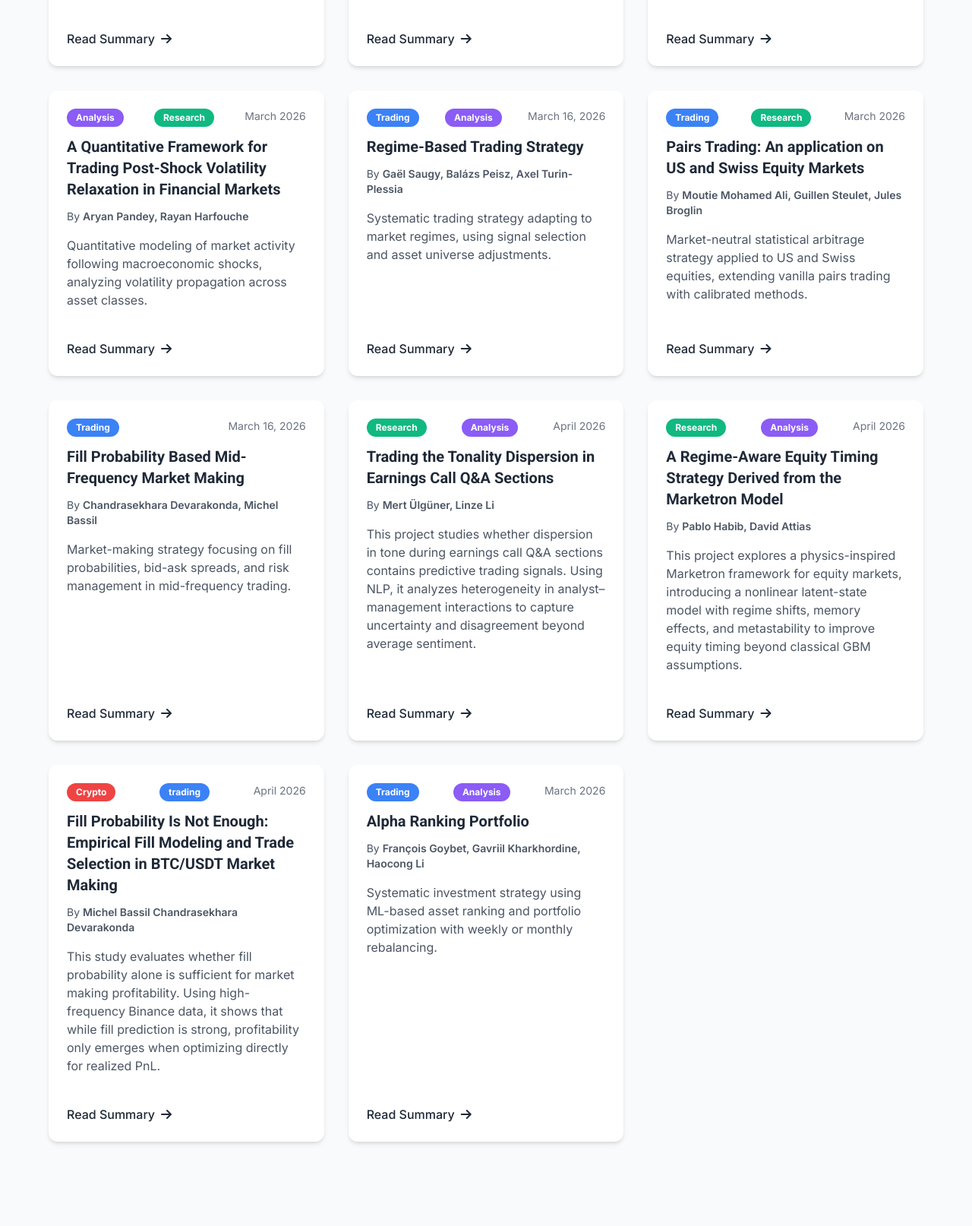
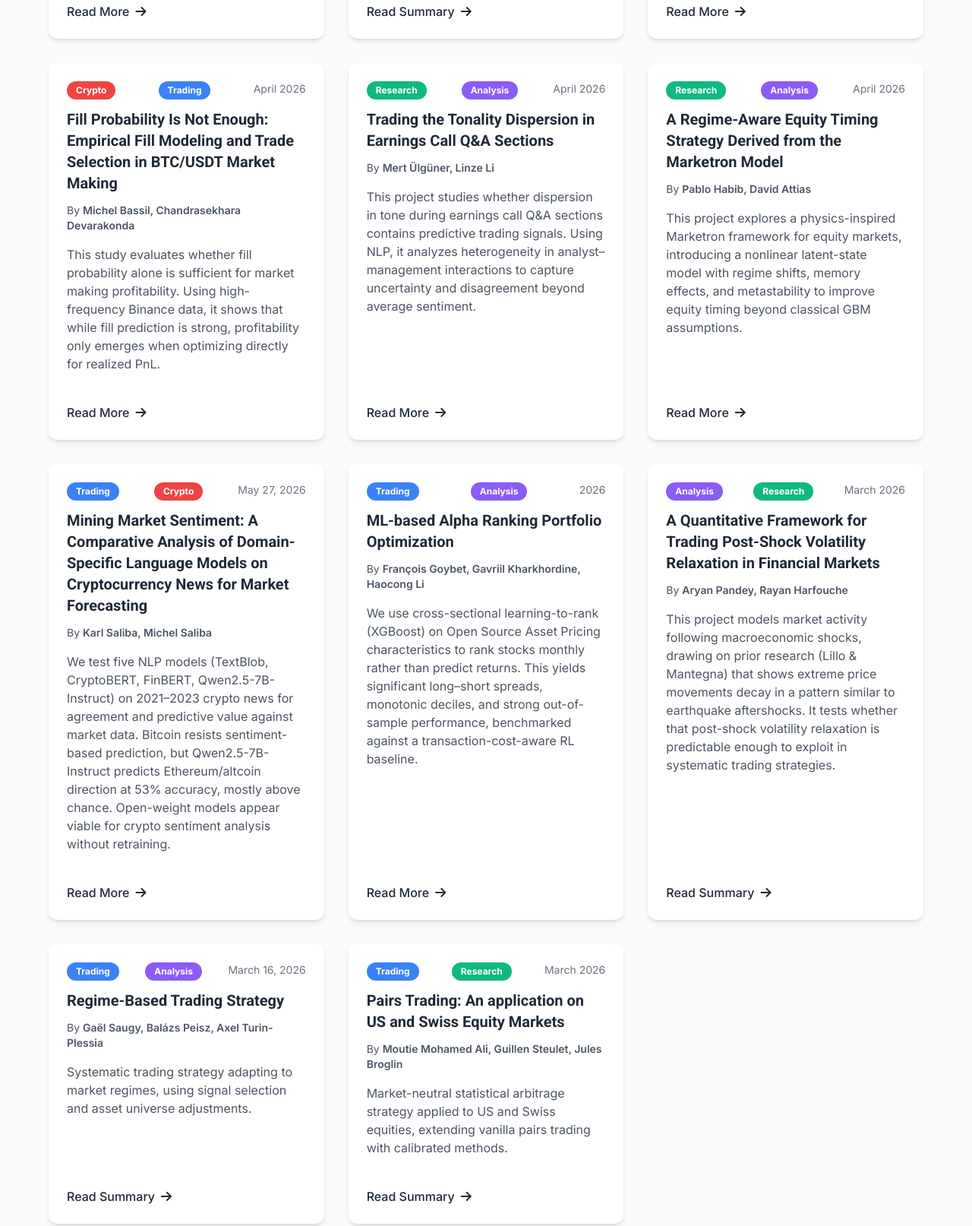
Before and after one commit to tfa-epfl/tfa-epfl.github.io, a website: page research/index.html in a window 1280 px wide. Shown: the part 3824-5438 px from the top of the page at 76% size. Drawn offline with Linux system fonts and the light colour scheme.

Commit message:
feat: added final paper of quant track and citadel logo

```diff
--- a/research/index.html
+++ b/research/index.html
@@ -483,9 +483,6 @@
                     <p class="text-gray-600 dark:text-gray-300 max-w-3xl mx-auto text-lg">
                         Discover the latest research papers, trading strategies, and financial insights from our talented members. New publications are added weekly.
                     </p>
-					<p class="text-sm text-gray-500 dark:text-gray-400 mt-4 max-w-2xl mx-auto">
-    					Note: The publications below are summaries. For full versions, please contact us.
-					</p>
                 </div>
 
                 <!-- Filter buttons -->
@@ -514,7 +511,7 @@
                 <div class="flex justify-between items-start mb-3">
                     <span class="tag-trading text-xs font-bold px-3 py-1 rounded-full">Trading</span>
                     <span class="tag-research text-xs font-bold px-3 py-1 rounded-full">Research</span>
-                    <span class="text-sm text-gray-500 dark:text-gray-400">March 16, 2026</span>
+                    <span class="text-sm text-gray-500 dark:text-gray-400">May 17, 2026</span>
                 </div>
                 <h3 class="heading-font text-xl font-bold mb-3 text-gray-800 dark:text-white">A Deep Learning Framework for Momentum-Based Trading on New York Stocks Combining Technical and Sentiment Factors</h3>
                 <p class="text-gray-600 dark:text-gray-300 mb-4 text-sm">
@@ -525,8 +522,8 @@
                 </p>
             </div>
             <div class="px-6 pb-6 pt-0">
-                <a href="papers/Deep Learning Momentum and Sentiment Strategy on New York Stocks.pdf" target="_blank" class="inline-flex items-center text-green-accent font-medium group">
-                    Read Summary <i class="fas fa-arrow-right ml-2 group-hover:ml-4 transition-all duration-300"></i>
+                <a href="papers/TFA_paper_sentiment_score.pdf" target="_blank" class="inline-flex items-center text-green-accent font-medium group">
+                    Read  More<i class="fas fa-arrow-right ml-2 group-hover:ml-4 transition-all duration-300"></i>
                 </a>
             </div>
         </div>
@@ -566,7 +563,7 @@
             <div class="p-6 flex-grow">
                 <div class="flex justify-between items-start mb-3">
                     <span class="tag-analysis text-xs font-bold px-3 py-1 rounded-full">Analysis</span>
-                    <span class="tag-research text-xs font-bold px-3 py-1 rounded-full">research</span>
+                    <span class="tag-research text-xs font-bold px-3 py-1 rounded-full">Research</span>
                     <span class="text-sm text-gray-500 dark:text-gray-400">April 2026</span>
                 </div>
                 <h3 class="heading-font text-xl font-bold mb-3 text-gray-800 dark:text-white">Delta Hedging Optimization with Reinforcement Learning</h3>
@@ -578,8 +575,166 @@
                 </p>
             </div>
             <div class="px-6 pb-6 pt-0">
-                <a href="papers/rl_hedging_DOC.pdf" target="_blank" class="inline-flex items-center text-green-accent font-medium group">
-                    Read Summary <i class="fas fa-arrow-right ml-2 group-hover:ml-4 transition-all duration-300"></i>
+                <a href="papers/RL_Hedging_Paper.pdf" target="_blank" class="inline-flex items-center text-green-accent font-medium group">
+                    Read More <i class="fas fa-arrow-right ml-2 group-hover:ml-4 transition-all duration-300"></i>
+                </a>
+            </div>
+        </div>
+    </div>
+
+
+
+
+
+
+<div class="fade-in-up delay-200 publication-card" data-category="crypto market-making execution">
+    <div class="bg-white dark:bg-gray-800 rounded-xl shadow-md overflow-hidden card-hover dark-transition h-full flex flex-col">
+        <div class="p-6 flex-grow">
+
+            <div class="flex justify-between items-start mb-3">
+                <span class="tag-crypto text-xs font-bold px-3 py-1 rounded-full">Crypto</span>
+                <span class="tag-trading text-xs font-bold px-3 py-1 rounded-full">Trading</span>
+                <span class="text-sm text-gray-500 dark:text-gray-400">April 2026</span>
+            </div>
+
+            <h3 class="heading-font text-xl font-bold mb-3 text-gray-800 dark:text-white">
+                Fill Probability Is Not Enough: Empirical Fill Modeling and Trade Selection in BTC/USDT Market Making
+            </h3>
+
+            <p class="text-gray-600 dark:text-gray-300 mb-4 text-sm">
+                By <span class="font-semibold">Michel Bassil, Chandrasekhara Devarakonda</span>
+            </p>
+
+            <p class="text-gray-600 dark:text-gray-300 mb-4">
+                This study evaluates whether fill probability alone is sufficient for market making profitability. Using high-frequency Binance data, it shows that while fill prediction is strong, profitability only emerges when optimizing directly for realized PnL.
+            </p>
+
+        </div>
+            <div class="px-6 pb-6 pt-0">
+                <a href="papers/Fill-Probability.pdf" target="_blank" class="inline-flex items-center text-green-accent font-medium group">
+                    Read More <i class="fas fa-arrow-right ml-2 group-hover:ml-4 transition-all duration-300"></i>
+                </a>
+            </div>
+    </div>
+</div>
+
+
+	<div class="fade-in-up delay-200 publication-card" data-category="research equity nlp">
+    <div class="bg-white dark:bg-gray-800 rounded-xl shadow-md overflow-hidden card-hover dark-transition h-full flex flex-col">
+        <div class="p-6 flex-grow">
+
+            <div class="flex justify-between items-start mb-3">
+                <span class="tag-research text-xs font-bold px-3 py-1 rounded-full">Research</span>
+                <span class="tag-analysis text-xs font-bold px-3 py-1 rounded-full">Analysis</span>
+                <span class="text-sm text-gray-500 dark:text-gray-400">April 2026</span>
+            </div>
+
+            <h3 class="heading-font text-xl font-bold mb-3 text-gray-800 dark:text-white">
+                Trading the Tonality Dispersion in Earnings Call Q&A Sections
+            </h3>
+
+            <p class="text-gray-600 dark:text-gray-300 mb-4 text-sm">
+                By <span class="font-semibold">Mert Ülgüner, Linze Li</span>
+            </p>
+
+            <p class="text-gray-600 dark:text-gray-300 mb-4">
+                This project studies whether dispersion in tone during earnings call Q&A sections contains predictive trading signals. Using NLP, it analyzes heterogeneity in analyst–management interactions to capture uncertainty and disagreement beyond average sentiment.
+            </p>
+
+        </div>
+            <div class="px-6 pb-6 pt-0">
+                <a href="papers/Trading the Tonality Dispersion in Earnings Call Q&A Sections.pdf" target="_blank" class="inline-flex items-center text-green-accent font-medium group">
+                    Read More <i class="fas fa-arrow-right ml-2 group-hover:ml-4 transition-all duration-300"></i>
+                </a>
+            </div>
+    </div>
+</div>
+
+
+<div class="fade-in-up delay-200 publication-card" data-category="research macro quant">
+    <div class="bg-white dark:bg-gray-800 rounded-xl shadow-md overflow-hidden card-hover dark-transition h-full flex flex-col">
+        <div class="p-6 flex-grow">
+
+            <div class="flex justify-between items-start mb-3">
+                <span class="tag-research text-xs font-bold px-3 py-1 rounded-full">Research</span>
+                <span class="tag-analysis text-xs font-bold px-3 py-1 rounded-full">Analysis</span>
+                <span class="text-sm text-gray-500 dark:text-gray-400">April 2026</span>
+            </div>
+
+            <h3 class="heading-font text-xl font-bold mb-3 text-gray-800 dark:text-white">
+                A Regime-Aware Equity Timing Strategy Derived from the Marketron Model
+            </h3>
+
+            <p class="text-gray-600 dark:text-gray-300 mb-4 text-sm">
+                By <span class="font-semibold">Pablo Habib, David Attias</span>
+            </p>
+
+            <p class="text-gray-600 dark:text-gray-300 mb-4">
+                This project explores a physics-inspired Marketron framework for equity markets, introducing a nonlinear latent-state model with regime shifts, memory effects, and metastability to improve equity timing beyond classical GBM assumptions.
+            </p>
+
+        </div>
+            <div class="px-6 pb-6 pt-0">
+                <a href="papers/TFA-Pablo.pdf" target="_blank" class="inline-flex items-center text-green-accent font-medium group">
+                    Read More <i class="fas fa-arrow-right ml-2 group-hover:ml-4 transition-all duration-300"></i>
+                </a>
+            </div>
+    </div>
+</div>
+
+
+
+
+
+   <!-- Publication 6 -->
+    <div class="fade-in-up delay-500 publication-card" data-category="trading">
+        <div class="bg-white dark:bg-gray-800 rounded-xl shadow-md overflow-hidden card-hover dark-transition h-full flex flex-col">
+            <div class="p-6 flex-grow">
+                <div class="flex justify-between items-start mb-3">
+                    <span class="tag-trading text-xs font-bold px-3 py-1 rounded-full">Trading</span>
+                <span class="tag-crypto text-xs font-bold px-3 py-1 rounded-full">Crypto</span>
+                    <span class="text-sm text-gray-500 dark:text-gray-400">May 27, 2026</span>
+                </div>
+                <h3 class="heading-font text-xl font-bold mb-3 text-gray-800 dark:text-white">Mining Market Sentiment: A Comparative Analysis of Domain-Specific Language Models on Cryptocurrency News for Market Forecasting</h3>
+                <p class="text-gray-600 dark:text-gray-300 mb-4 text-sm">
+                    By <span class="font-semibold">Karl Saliba, Michel Saliba</span>
+                </p>
+                <p class="text-gray-600 dark:text-gray-300 mb-4">
+				We test five NLP models (TextBlob, CryptoBERT, FinBERT, Qwen2.5-7B-Instruct) on 2021–2023 crypto news for agreement and predictive value against market data. Bitcoin resists sentiment-based prediction, but Qwen2.5-7B-Instruct predicts Ethereum/altcoin direction at 53% accuracy, mostly above chance. Open-weight models appear viable for crypto sentiment analysis without retraining.
+                </p>
+            </div>
+            <div class="px-6 pb-6 pt-0">
+					<a href="papers/TFA_CSA-1.pdf" target="_blank" class="inline-flex items-center text-green-accent font-medium group">
+                    Read More <i class="fas fa-arrow-right ml-2 group-hover:ml-4 transition-all duration-300"></i>
+                </a>
+            </div>
+        </div>
+    </div>
+
+
+
+
+
+    <!-- Publication 1 -->
+    <div class="fade-in-up publication-card" data-category="trading analysis">
+        <div class="bg-white dark:bg-gray-800 rounded-xl shadow-md overflow-hidden card-hover dark-transition h-full flex flex-col">
+            <div class="p-6 flex-grow">
+                <div class="flex justify-between items-start mb-3">
+                    <span class="tag-trading text-xs font-bold px-3 py-1 rounded-full">Trading</span>
+                    <span class="tag-analysis text-xs font-bold px-3 py-1 rounded-full">Analysis</span>
+                    <span class="text-sm text-gray-500 dark:text-gray-400"> 2026</span>
+                </div>
+                <h3 class="heading-font text-xl font-bold mb-3 text-gray-800 dark:text-white">ML-based Alpha Ranking Portfolio Optimization</h3>
+                <p class="text-gray-600 dark:text-gray-300 mb-4 text-sm">
+                    By <span class="font-semibold">François Goybet, Gavriil Kharkhordine, Haocong Li</span>
+                </p>
+                <p class="text-gray-600 dark:text-gray-300 mb-4">
+				We use cross-sectional learning-to-rank (XGBoost) on Open Source Asset Pricing characteristics to rank stocks monthly rather than predict returns. This yields significant long–short spreads, monotonic deciles, and strong out-of-sample performance, benchmarked against a transaction-cost-aware RL baseline.
+                </p>
+            </div>
+            <div class="px-6 pb-6 pt-0">
+                <a href="papers/ml_alpha_ranking_portfolio.pdf" target="_blank" class="inline-flex items-center text-green-accent font-medium group">
+                    Read More <i class="fas fa-arrow-right ml-2 group-hover:ml-4 transition-all duration-300"></i>
                 </a>
             </div>
         </div>
@@ -600,7 +755,7 @@
                     By <span class="font-semibold">Aryan Pandey, Rayan Harfouche</span>
                 </p>
                 <p class="text-gray-600 dark:text-gray-300 mb-4">
-                    Quantitative modeling of market activity following macroeconomic shocks, analyzing volatility propagation across asset classes.
+				This project models market activity following macroeconomic shocks, drawing on prior research (Lillo & Mantegna) that shows extreme price movements decay in a pattern similar to earthquake aftershocks. It tests whether that post-shock volatility relaxation is predictable enough to exploit in systematic trading strategies.
                 </p>
             </div>
             <div class="px-6 pb-6 pt-0">
@@ -662,148 +817,6 @@
     </div>
 
 
-    <!-- Publication 6 -->
-    <div class="fade-in-up delay-500 publication-card" data-category="trading">
-        <div class="bg-white dark:bg-gray-800 rounded-xl shadow-md overflow-hidden card-hover dark-transition h-full flex flex-col">
-            <div class="p-6 flex-grow">
-                <div class="flex justify-between items-start mb-3">
-                    <span class="tag-trading text-xs font-bold px-3 py-1 rounded-full">Trading</span>
-                    <span class="text-sm text-gray-500 dark:text-gray-400">March 16, 2026</span>
-                </div>
-                <h3 class="heading-font text-xl font-bold mb-3 text-gray-800 dark:text-white">Fill Probability Based Mid-Frequency Market Making</h3>
-                <p class="text-gray-600 dark:text-gray-300 mb-4 text-sm">
-                    By <span class="font-semibold">Chandrasekhara Devarakonda, Michel Bassil</span>
-                </p>
-                <p class="text-gray-600 dark:text-gray-300 mb-4">
-                    Market-making strategy focusing on fill probabilities, bid-ask spreads, and risk management in mid-frequency trading.
-                </p>
-            </div>
-            <div class="px-6 pb-6 pt-0">
-                <a href="papers/Mid_frequency_Crypto_market_making.pdf" target="_blank" class="inline-flex items-center text-green-accent font-medium group">
-                    Read Summary <i class="fas fa-arrow-right ml-2 group-hover:ml-4 transition-all duration-300"></i>
-                </a>
-            </div>
-        </div>
-    </div>
-
-	<div class="fade-in-up delay-200 publication-card" data-category="research equity nlp">
-    <div class="bg-white dark:bg-gray-800 rounded-xl shadow-md overflow-hidden card-hover dark-transition h-full flex flex-col">
-        <div class="p-6 flex-grow">
-
-            <div class="flex justify-between items-start mb-3">
-                <span class="tag-research text-xs font-bold px-3 py-1 rounded-full">Research</span>
-                <span class="tag-analysis text-xs font-bold px-3 py-1 rounded-full">Analysis</span>
-                <span class="text-sm text-gray-500 dark:text-gray-400">April 2026</span>
-            </div>
-
-            <h3 class="heading-font text-xl font-bold mb-3 text-gray-800 dark:text-white">
-                Trading the Tonality Dispersion in Earnings Call Q&A Sections
-            </h3>
-
-            <p class="text-gray-600 dark:text-gray-300 mb-4 text-sm">
-                By <span class="font-semibold">Mert Ülgüner, Linze Li</span>
-            </p>
-
-            <p class="text-gray-600 dark:text-gray-300 mb-4">
-                This project studies whether dispersion in tone during earnings call Q&A sections contains predictive trading signals. Using NLP, it analyzes heterogeneity in analyst–management interactions to capture uncertainty and disagreement beyond average sentiment.
-            </p>
-
-        </div>
-            <div class="px-6 pb-6 pt-0">
-                <a href="papers/Trading_the_Tonality_Dispersion_in_Earnings_Call_Q_A_Sections.pdf" target="_blank" class="inline-flex items-center text-green-accent font-medium group">
-                    Read Summary <i class="fas fa-arrow-right ml-2 group-hover:ml-4 transition-all duration-300"></i>
-                </a>
-            </div>
-    </div>
-</div>
-
-<div class="fade-in-up delay-200 publication-card" data-category="research macro quant">
-    <div class="bg-white dark:bg-gray-800 rounded-xl shadow-md overflow-hidden card-hover dark-transition h-full flex flex-col">
-        <div class="p-6 flex-grow">
-
-            <div class="flex justify-between items-start mb-3">
-                <span class="tag-research text-xs font-bold px-3 py-1 rounded-full">Research</span>
-                <span class="tag-analysis text-xs font-bold px-3 py-1 rounded-full">Analysis</span>
-                <span class="text-sm text-gray-500 dark:text-gray-400">April 2026</span>
-            </div>
-
-            <h3 class="heading-font text-xl font-bold mb-3 text-gray-800 dark:text-white">
-                A Regime-Aware Equity Timing Strategy Derived from the Marketron Model
-            </h3>
-
-            <p class="text-gray-600 dark:text-gray-300 mb-4 text-sm">
-                By <span class="font-semibold">Pablo Habib, David Attias</span>
-            </p>
-
-            <p class="text-gray-600 dark:text-gray-300 mb-4">
-                This project explores a physics-inspired Marketron framework for equity markets, introducing a nonlinear latent-state model with regime shifts, memory effects, and metastability to improve equity timing beyond classical GBM assumptions.
-            </p>
-
-        </div>
-            <div class="px-6 pb-6 pt-0">
-                <a href="papers/Summary_Marketron.pdf" target="_blank" class="inline-flex items-center text-green-accent font-medium group">
-                    Read Summary <i class="fas fa-arrow-right ml-2 group-hover:ml-4 transition-all duration-300"></i>
-                </a>
-            </div>
-    </div>
-</div>
-
-
-<div class="fade-in-up delay-200 publication-card" data-category="crypto market-making execution">
-    <div class="bg-white dark:bg-gray-800 rounded-xl shadow-md overflow-hidden card-hover dark-transition h-full flex flex-col">
-        <div class="p-6 flex-grow">
-
-            <div class="flex justify-between items-start mb-3">
-                <span class="tag-crypto text-xs font-bold px-3 py-1 rounded-full">Crypto</span>
-                <span class="tag-trading text-xs font-bold px-3 py-1 rounded-full">trading</span>
-                <span class="text-sm text-gray-500 dark:text-gray-400">April 2026</span>
-            </div>
-
-            <h3 class="heading-font text-xl font-bold mb-3 text-gray-800 dark:text-white">
-                Fill Probability Is Not Enough: Empirical Fill Modeling and Trade Selection in BTC/USDT Market Making
-            </h3>
-
-            <p class="text-gray-600 dark:text-gray-300 mb-4 text-sm">
-                By <span class="font-semibold">Michel Bassil Chandrasekhara Devarakonda</span>
-            </p>
-
-            <p class="text-gray-600 dark:text-gray-300 mb-4">
-                This study evaluates whether fill probability alone is sufficient for market making profitability. Using high-frequency Binance data, it shows that while fill prediction is strong, profitability only emerges when optimizing directly for realized PnL.
-            </p>
-
-        </div>
-            <div class="px-6 pb-6 pt-0">
-                <a href="papers/Fill probability progress resume.pdf" target="_blank" class="inline-flex items-center text-green-accent font-medium group">
-                    Read Summary <i class="fas fa-arrow-right ml-2 group-hover:ml-4 transition-all duration-300"></i>
-                </a>
-            </div>
-    </div>
-</div>
-    <!-- Publication 1 -->
-    <div class="fade-in-up publication-card" data-category="trading analysis">
-        <div class="bg-white dark:bg-gray-800 rounded-xl shadow-md overflow-hidden card-hover dark-transition h-full flex flex-col">
-            <div class="p-6 flex-grow">
-                <div class="flex justify-between items-start mb-3">
-                    <span class="tag-trading text-xs font-bold px-3 py-1 rounded-full">Trading</span>
-                    <span class="tag-analysis text-xs font-bold px-3 py-1 rounded-full">Analysis</span>
-                    <span class="text-sm text-gray-500 dark:text-gray-400">March 2026</span>
-                </div>
-                <h3 class="heading-font text-xl font-bold mb-3 text-gray-800 dark:text-white">Alpha Ranking Portfolio</h3>
-                <p class="text-gray-600 dark:text-gray-300 mb-4 text-sm">
-                    By <span class="font-semibold">François Goybet, Gavriil Kharkhordine, Haocong Li</span>
-                </p>
-                <p class="text-gray-600 dark:text-gray-300 mb-4">
-                    Systematic investment strategy using ML-based asset ranking and portfolio optimization with weekly or monthly rebalancing.
-                </p>
-            </div>
-            <div class="px-6 pb-6 pt-0">
-                <a href="papers/alpha ranking.pdf" target="_blank" class="inline-flex items-center text-green-accent font-medium group">
-                    Read Summary <i class="fas fa-arrow-right ml-2 group-hover:ml-4 transition-all duration-300"></i>
-                </a>
-            </div>
-        </div>
-    </div>
-
 
 
 </div>
@@ -825,8 +838,20 @@
                 <!--         </div> -->
                 <!--     </div> -->
                 <!-- </div> -->
+
+
+
+
+
             </div>
+
+
+
         </div>
+
+
+
+
     </section>
 
 
```
Also changed, not shown: events.html (+1 -1 lines), index.html (+4 -1 lines), logo/partners/Citadel_LLC_Logo.svg.webp (added), tailwind.css, 8 other files.
